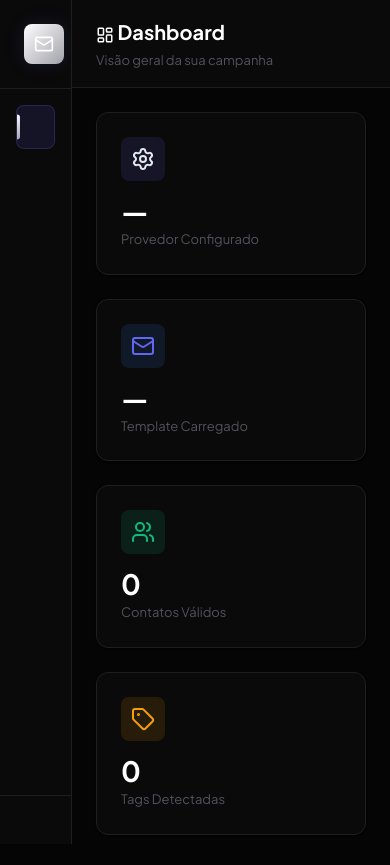
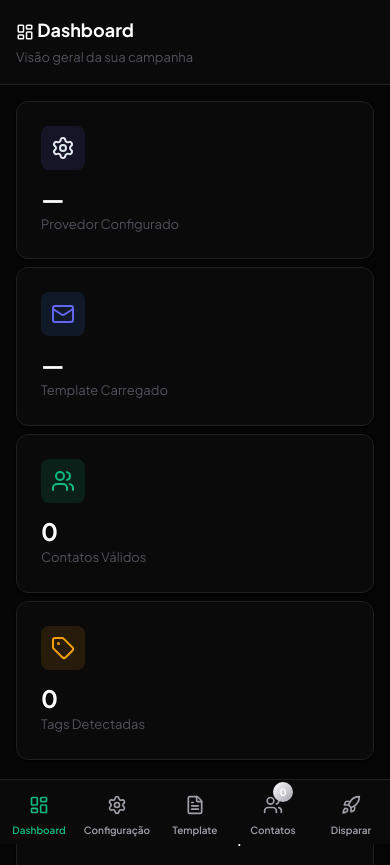
Before and after one commit to matheusmathias365/email-marketing, a website: page public/index.html in a window 390 px wide. Shown: the top 865 px of the page. Drawn offline with nearby package versions, Linux system fonts and the light colour scheme.

Commit message:
Optimize UI for mobile layout with bottom navigation bar

```diff
--- a/public/css/styles.css
+++ b/public/css/styles.css
@@ -1489,30 +1489,118 @@ tr:last-child td {
 }
 
 @media (max-width: 768px) {
+  /* Bottom Navigation para Mobile */
   .sidebar {
-    width: var(--sidebar-collapsed);
-  }
-  .sidebar .nav-item span,
-  .sidebar .nav-item .badge,
-  .sidebar-brand,
-  .nav-section-label,
-  .connection-status span {
+    position: fixed;
+    bottom: 0;
+    left: 0;
+    right: 0;
+    top: auto;
+    width: 100%;
+    height: 65px;
+    flex-direction: row;
+    border-right: none;
+    border-top: 1px solid var(--border-color);
+    background: var(--bg-secondary);
+    z-index: 1000;
+    padding-bottom: env(safe-area-inset-bottom);
+  }
+  .sidebar-header, .sidebar-footer, .nav-section-label {
     display: none;
   }
+  .sidebar-nav {
+    flex-direction: row;
+    justify-content: space-around;
+    align-items: center;
+    padding: 0;
+    margin: 0;
+    width: 100%;
+    gap: 0;
+    overflow: visible;
+  }
+  .nav-item {
+    flex-direction: column;
+    padding: 8px 4px;
+    gap: 4px;
+    border: none;
+    border-radius: 0;
+    flex: 1;
+    text-align: center;
+    min-height: auto;
+    justify-content: center;
+  }
+  .nav-item.active {
+    background: transparent;
+    color: var(--accent);
+    border: none;
+  }
+  .nav-item.active::before {
+    display: none;
+  }
+  .nav-item .icon {
+    font-size: 20px;
+    width: auto;
+  }
+  .nav-item span:not(.icon) {
+    display: block !important;
+    font-size: 10px;
+    font-weight: 600;
+  }
+  .nav-item .badge {
+    position: absolute;
+    top: 4px;
+    right: 50%;
+    margin-right: -20px;
+    padding: 2px 5px;
+    font-size: 9px;
+  }
+
   .main-content {
-    margin-left: var(--sidebar-collapsed);
-  }
+    margin-left: 0;
+    padding-bottom: 65px; /* Espaço para a bottom nav */
+  }
+
+  .page-header {
+    padding: var(--space-md);
+    min-height: auto;
+    flex-direction: column;
+    align-items: flex-start;
+    gap: var(--space-sm);
+  }
+
+  .page-actions {
+    width: 100%;
+    justify-content: space-between;
+  }
+
   .page-body {
-    padding: var(--space-lg);
-  }
-  .page-header {
-    padding: var(--space-md) var(--space-lg);
-  }
+    padding: var(--space-md);
+  }
+
+  .card-header, .card-body, .card-footer {
+    padding: var(--space-md);
+  }
+
   .stats-grid {
     grid-template-columns: repeat(2, 1fr);
-  }
+    gap: var(--space-sm);
+  }
+
   .providers-grid {
     grid-template-columns: repeat(2, 1fr);
+    gap: var(--space-sm);
+  }
+
+  .summary-grid {
+    grid-template-columns: 1fr;
+  }
+
+  .steps-progress {
+    gap: var(--space-sm);
+  }
+
+  .step-item {
+    padding: var(--space-sm);
   }
 }
 
@@ -1523,4 +1611,13 @@ tr:last-child td {
   .providers-grid {
     grid-template-columns: 1fr;
   }
-}
+  .tips-grid {
+    grid-template-columns: 1fr;
+  }
+  .page-title h2 {
+    font-size: 18px;
+  }
+  .stat-value {
+    font-size: 24px;
+  }
+}
```
